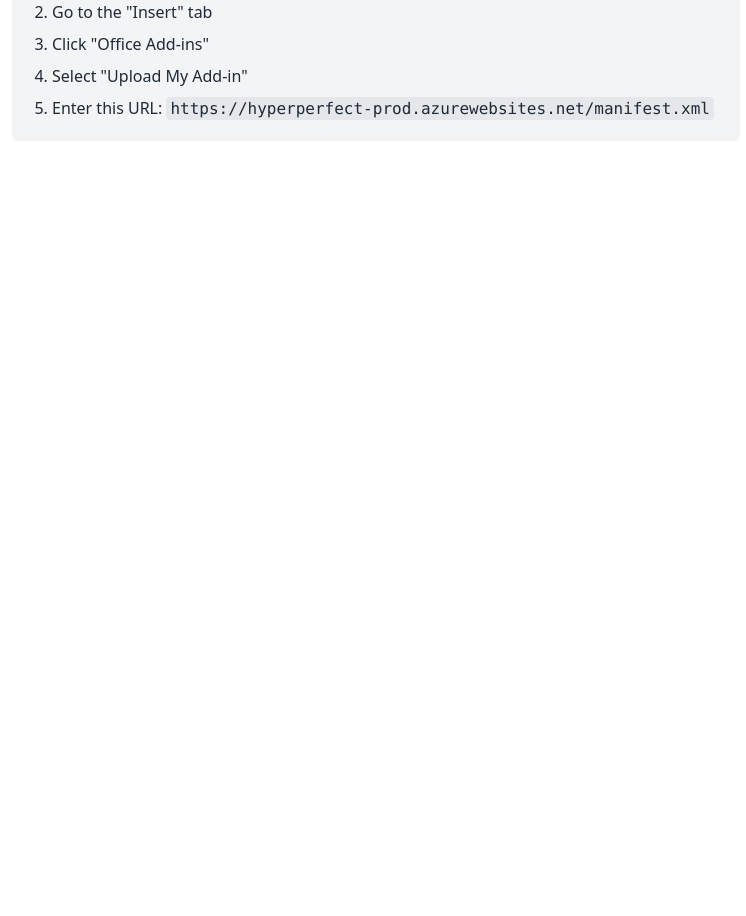
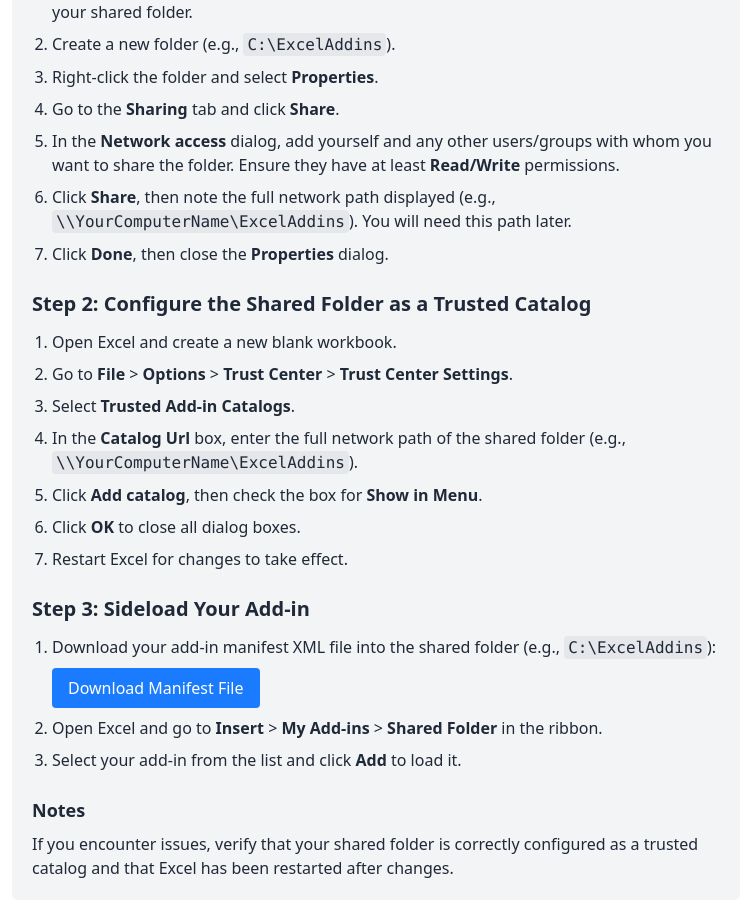
Before and after one commit to bankit711/hyperperfect, a Next.js app: page /install in a window 1280 px wide. Shown: the part 360-1276 px from the top of the page, without its empty margins (264-1010 px from the left). Before the commit the page ends 800 px from the top, so only its background shows below. Built offline with nearby package versions, Linux system fonts and the light colour scheme.

Commit message:
Add detailed Windows installation instructions with shared folder setup

```diff
--- a/app/install/page.tsx
+++ b/app/install/page.tsx
@@ -15,15 +15,58 @@
       </a>
 
       <div className="mt-8 p-5 bg-gray-100 rounded-md">
-        <h3 className="text-xl font-semibold mb-3">Manual Installation</h3>
-        <p className="mb-4">If the automatic installation doesn't work, you can install the add-in manually:</p>
-        <ol className="list-decimal pl-5 space-y-2">
-          <li>Open Microsoft Excel</li>
-          <li>Go to the "Insert" tab</li>
-          <li>Click "Office Add-ins"</li>
-          <li>Select "Upload My Add-in"</li>
-          <li>Enter this URL: <code className="bg-gray-200 px-1 py-0.5 rounded">https://hyperperfect-prod.azurewebsites.net/manifest.xml</code></li>
-        </ol>
+        <h2 className="text-2xl font-semibold mb-4">Installing HyperPerfect on Windows</h2>
+
+        <div className="mb-6">
+          <h3 className="text-xl font-semibold mb-3">Step 1: Create and Share a Folder</h3>
+          <ol className="list-decimal pl-5 space-y-2">
+            <li>Open <strong>File Explorer</strong> and navigate to the parent folder or drive where you want to create your shared folder.</li>
+            <li>Create a new folder (e.g., <code className="bg-gray-200 px-1 py-0.5 rounded">C:\ExcelAddins</code>).</li>
+            <li>Right-click the folder and select <strong>Properties</strong>.</li>
+            <li>Go to the <strong>Sharing</strong> tab and click <strong>Share</strong>.</li>
+            <li>In the <strong>Network access</strong> dialog, add yourself and any other users/groups with whom you want to share the folder. Ensure they have at least <strong>Read/Write</strong> permissions.</li>
+            <li>Click <strong>Share</strong>, then note the full network path displayed (e.g., <code className="bg-gray-200 px-1 py-0.5 rounded">\\YourComputerName\ExcelAddins</code>). You will need this path later.</li>
+            <li>Click <strong>Done</strong>, then close the <strong>Properties</strong> dialog.</li>
+          </ol>
+        </div>
+
+        <div className="mb-6">
+          <h3 className="text-xl font-semibold mb-3">Step 2: Configure the Shared Folder as a Trusted Catalog</h3>
+          <ol className="list-decimal pl-5 space-y-2">
+            <li>Open Excel and create a new blank workbook.</li>
+            <li>Go to <strong>File</strong> &gt; <strong>Options</strong> &gt; <strong>Trust Center</strong> &gt; <strong>Trust Center Settings</strong>.</li>
+            <li>Select <strong>Trusted Add-in Catalogs</strong>.</li>
+            <li>In the <strong>Catalog Url</strong> box, enter the full network path of the shared folder (e.g., <code className="bg-gray-200 px-1 py-0.5 rounded">\\YourComputerName\ExcelAddins</code>).</li>
+            <li>Click <strong>Add catalog</strong>, then check the box for <strong>Show in Menu</strong>.</li>
+            <li>Click <strong>OK</strong> to close all dialog boxes.</li>
+            <li>Restart Excel for changes to take effect.</li>
+          </ol>
+        </div>
+
+        <div className="mb-6">
+          <h3 className="text-xl font-semibold mb-3">Step 3: Sideload Your Add-in</h3>
+          <ol className="list-decimal pl-5 space-y-2">
+            <li>
+              Download your add-in manifest XML file into the shared folder (e.g., <code className="bg-gray-200 px-1 py-0.5 rounded">C:\ExcelAddins</code>):
+              <div className="mt-2 mb-2">
+                <a
+                  href="https://hyperperfect-prod.azurewebsites.net/manifest.xml"
+                  download="manifest.xml"
+                  className="inline-block bg-[#1a7bff] text-white px-4 py-2 rounded font-medium hover:bg-[#1666db] transition-colors"
+                >
+                  Download Manifest File
+                </a>
+              </div>
+            </li>
+            <li>Open Excel and go to <strong>Insert</strong> &gt; <strong>My Add-ins</strong> &gt; <strong>Shared Folder</strong> in the ribbon.</li>
+            <li>Select your add-in from the list and click <strong>Add</strong> to load it.</li>
+          </ol>
+        </div>
+
+        <div className="mt-4">
+          <h3 className="text-lg font-semibold mb-2">Notes</h3>
+          <p>If you encounter issues, verify that your shared folder is correctly configured as a trusted catalog and that Excel has been restarted after changes.</p>
+        </div>
       </div>
     </div>
   )
```
